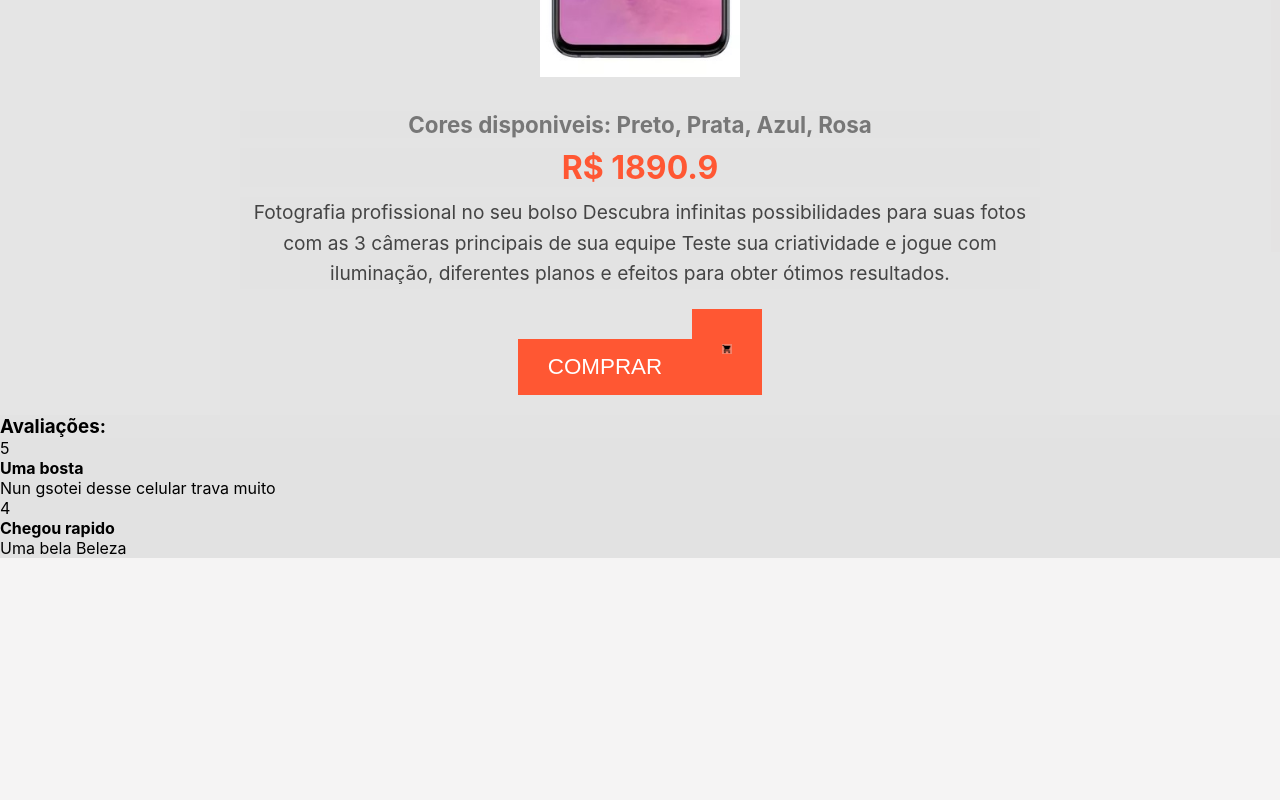
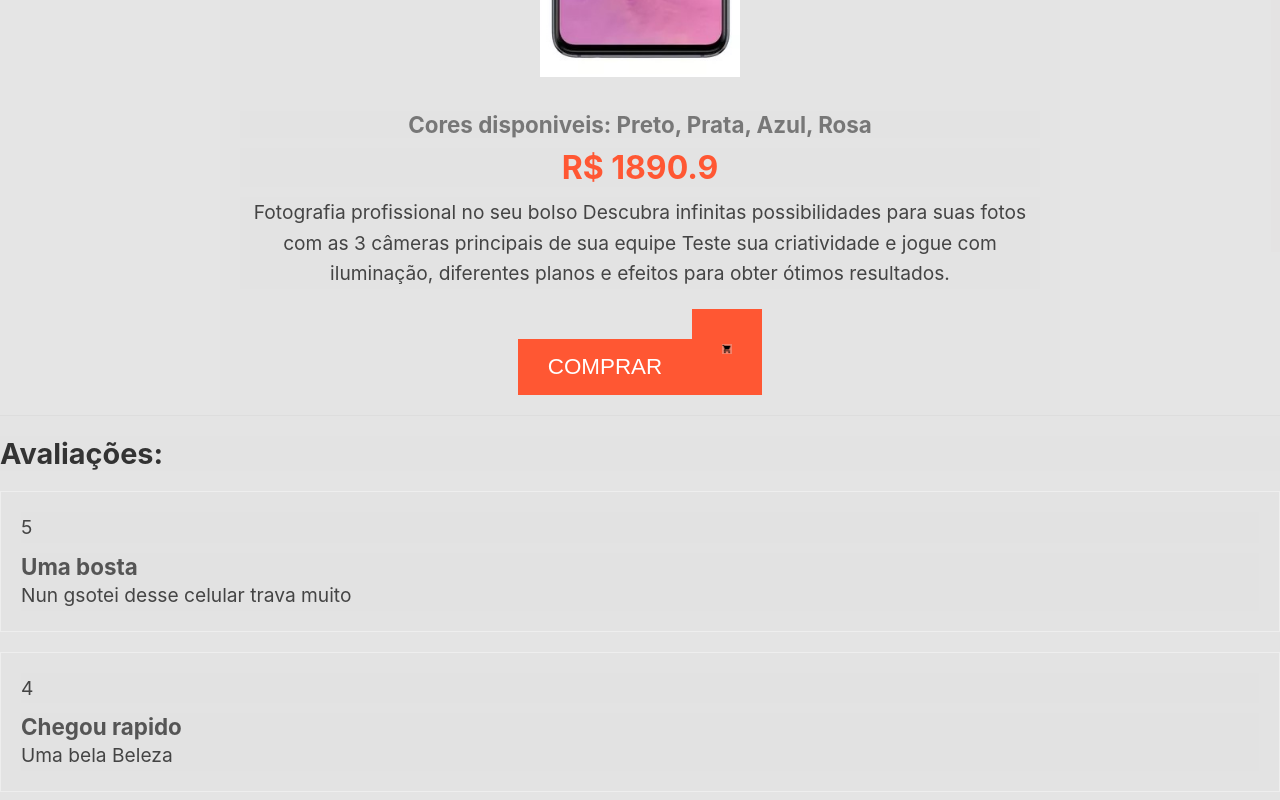
Before and after one commit to ebionarduche/online-store, a React (Create React App) app: page /products/1 in a window 1280 px wide. Shown: the part 511-1311 px from the top of the page. Before the commit the page ends 1069 px from the top, so only its background shows below. Built offline with nearby package versions, Linux system fonts and the light colour scheme.

Commit message:
style: Aplica estilização ao component Products Reviews

```diff
--- /dev/null
+++ b/src/components/ProductsDetails/ProductReviews.css
@@ -0,0 +1,42 @@
+/* Adicione estilos ao arquivo CSS do seu componente ProductReviews */
+
+.products-reviews-container {
+  border-top: 1px solid #ddd;
+  padding: 20px 0;
+}
+
+.products-reviews-container h3 {
+  font-size: 1.8rem;
+  color: #333;
+  margin: 0;
+  padding: 0;
+}
+
+.products-reviews-container div {
+  margin-top: 20px;
+  border: 1px solid #eee;
+  padding: 20px;
+}
+
+.products-reviews-container p {
+  font-size: 1.2rem;
+  color: #444;
+  line-height: 1.6;
+}
+
+.products-reviews-container h4 {
+  font-size: 1.4rem;
+  color: #555;
+  margin-top: 10px;
+}
+
+.products-reviews-container div p:first-child {
+  margin-top: 0;
+}
+
+.products-reviews-container p.stars {
+  color: #ff5733; /* Cor laranja para a classificação de estrelas */
+  font-size: 1.6rem;
+  font-weight: bold;
+  margin-top: 10px;
+}
--- a/src/components/ProductsDetails/ProductReviews.jsx
+++ b/src/components/ProductsDetails/ProductReviews.jsx
@@ -1,9 +1,10 @@
 import React from 'react';
 import PropTypes from 'prop-types';
+import './ProductReviews.css';
 
 function ProductReviews({ product }) {
   return (
-    <div>
+    <div className="products-reviews-container">
       <h3>Avaliações:</h3>
       {
         product.ratting.map((review) => (
```
